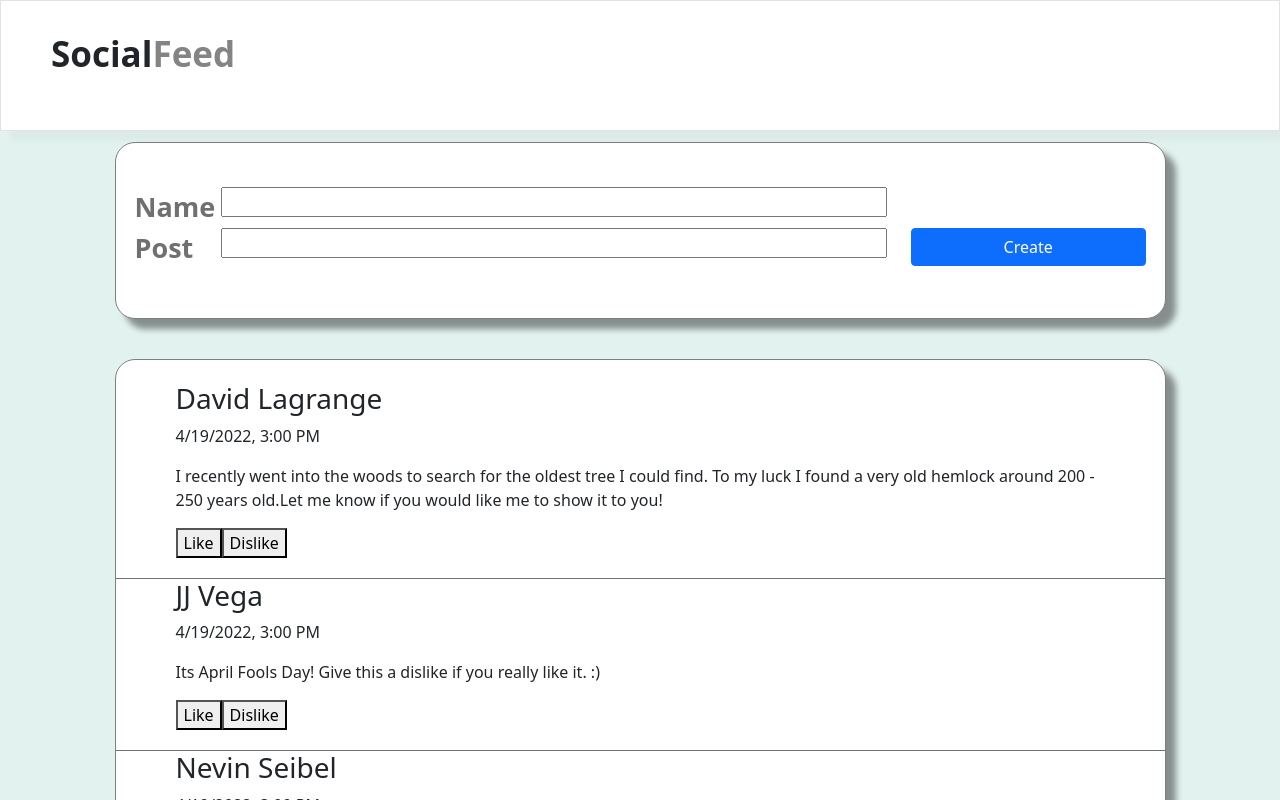
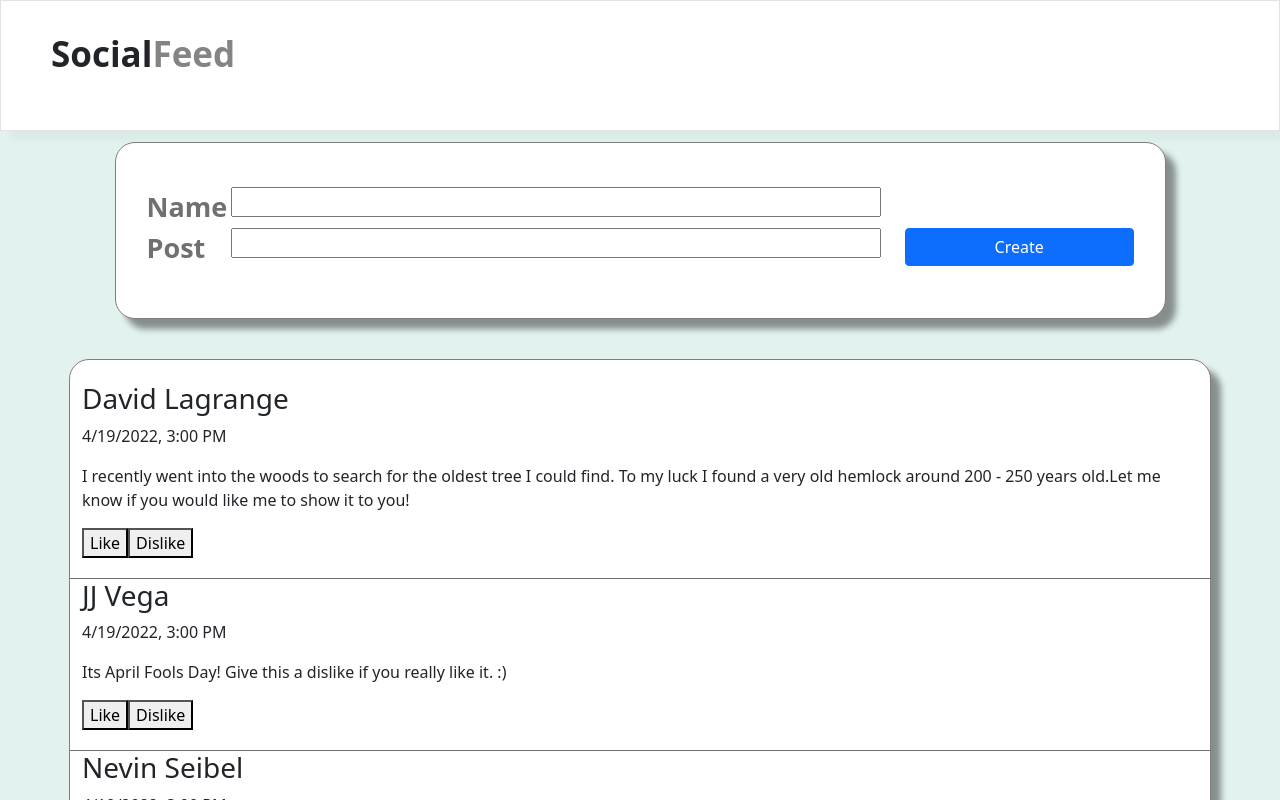
Before and after one commit to joerybarczyk/react-social-feed, a React (Create React App) app: page / in a window 1280 px wide. Shown: the top 800 px of the page. Built offline with nearby package versions, Linux system fonts and the light colour scheme; the HTML template or start-up script is replaced by a standard one.

Commit message:
Create samplePosts.json for holding sample data + Add react-bootstrap grid components to CreatePost component + Refactor setStatusLiked and setStatusDisliked to setStatus in Post component (BUG: setStatus changes post status to previous state instead of current)

```diff
--- a/src/App.js
+++ b/src/App.js
@@ -1,23 +1,19 @@
+import React, { useState } from 'react';
 import NavBar from './components/NavBar/NavBar';
 import DisplayPosts from './components/DisplayPosts/DisplayPosts';
 import CreatePost from './components/CreatePost/CreatePost';
+import './App.css';
 
-import './App.css';
-import React, { useState } from 'react';
+
 function App() {
 
-  const samplePosts = [
-    {author: "David Lagrange", message: "I recently went into the woods to search for the oldest tree I could find. To my luck I found a very old hemlock around 200 - 250 years old.Let me know if you would like me to show it to you!", status: null, date: "4/19/2022, 3:00 PM"},
-    {author: "JJ Vega", message: "Its April Fools Day! Give this a dislike if you really like it. :)", status: null, date: "4/19/2022, 3:00 PM"},
-    {author: "Nevin Seibel", message: "My Rubik's cube is fully charged and ready for battle. Right after I eat my meal that has appeared from the magical hand from behind my curtain", status: null, date: "4/19/2022, 3:00 PM"}
-  ]
+  const samplePosts = require('./samplePosts.json');
 
   const [posts, setPosts] = useState(samplePosts)
 
   const addNewPost = function(post) {
     let tempPosts = [post, ...posts]
     setPosts(tempPosts)
-    console.log(posts.map(x => JSON.stringify(x)))
   }
 
   const updatePost = function(postIndex, updatedPost) {
--- a/src/components/CreatePost/CreatePost.jsx
+++ b/src/components/CreatePost/CreatePost.jsx
@@ -1,10 +1,10 @@
-import React, { useState } from 'react';
-import './CreatePost.css'
+import React, { useState } from "react";
+import { Container, Row, Col } from "react-bootstrap";
+import "./CreatePost.css";
 
 function CreatePost(props) {
-
-    const [postAuthor, setPostAuthor] = useState('');
-    const [postMessage, setPostMessage] = useState('');
+  const [postAuthor, setPostAuthor] = useState("");
+  const [postMessage, setPostMessage] = useState("");
 
   const handleSubmit = (event) => {
     event.preventDefault();
@@ -12,33 +12,45 @@ function CreatePost(props) {
       author: postAuthor,
       message: postMessage,
       status: null,
-            date: new Date().toLocaleString()
-        }
-        console.log(`Post from handleSubmit in CreatePost: ${JSON.stringify(newPost)}`)
-        props.addNewPost(newPost)
-    }
+      date: new Date().toLocaleString(),
+    };
+    console.log(
+      `Post from handleSubmit in CreatePost: ${JSON.stringify(newPost)}`
+    );
+    props.addNewPost(newPost);
+  };
 
   return (
     <form className="form-body" onSubmit={handleSubmit}>
-            <div className='row'>
-                <div className='col-1'>
-                    <label className='form__label secondary-color'>Name</label>
-                </div>
-                <div className='col-8'>
-                    <input type="text" onChange={(event) => setPostAuthor(event.target.value)}/>
-                </div>
-            </div>
-            <div className='row'>
-                <div className='col-1'>
-                    <label className='form__label'>Post</label>
-                </div>
-                <div className='col-8'>
-                    <input type="text" onChange={(event) => setPostMessage(event.target.value)}/>
-                </div>
-                <div className='col'>
-                    <button className='btn btn-primary create' type="submit">Create</button>
-                </div>
-            </div>
+      <Container>
+        <Row>
+          <Col md={1}>
+            <label className="form__label secondary-color">Name</label>
+          </Col>
+          <Col md={8}>
+            <input
+              type="text"
+              onChange={(event) => setPostAuthor(event.target.value)}
+            />
+          </Col>
+        </Row>
+        <Row>
+          <Col md={1}>
+            <label className="form__label">Post</label>
+          </Col>
+          <Col md={8}>
+            <input
+              type="text"
+              onChange={(event) => setPostMessage(event.target.value)}
+            />
+          </Col>
+          <Col>
+            <button className="btn btn-primary create" type="submit">
+              Create
+            </button>
+          </Col>
+        </Row>
+      </Container>
     </form>
   );
 }
--- a/src/components/DisplayPosts/DisplayPosts.jsx
+++ b/src/components/DisplayPosts/DisplayPosts.jsx
@@ -1,14 +1,14 @@
-import Post from '../Post/Post';
+import Post from "../Post/Post";
 
 function DisplayPosts(props) {
   return (
     <div>
       {props.posts.map((post, index) => {
         return (
-                    <div>
-                        <Post updatePost={props.updatePost} postIndex={index} post={post} />
+          <div key={index}>
+            <Post updatePost={props.updatePost} postId={index} post={post} />
           </div>
-                )
+        );
       })}
     </div>
   );
--- a/src/components/Post/Post.jsx
+++ b/src/components/Post/Post.jsx
@@ -1,61 +1,50 @@
-import './Post.css'
+import React, { useState, useEffect } from "react";
+import { Container, Row, Col } from "react-bootstrap";
+import "./Post.css";
 
 function Post(props) {
-
-    const setStatusLiked = () => {
-        if (props.post.status === "liked") {
-            props.updatePost(
-                props.postIndex,
-                {
+  function updateStatus(status) {
+    const tempPost = {
       author: props.post.author,
       message: props.post.message,
+      status: status,
       date: props.post.date,
-                status: null
-            });
-        } else {
-            props.updatePost(
-                props.postIndex,
-                {
-                author: props.post.author,
-                message: props.post.message,
-                date: props.post.date,
-                status: "liked"
-            });
-        }
+    };
+    props.updatePost(props.postId, tempPost);
   }
 
-    const setStatusDisliked = () => {
-        if (props.post.status === "disliked") {
-            props.updatePost(
-                props.postIndex,
-                {
-                author: props.post.author,
-                message: props.post.message,
-                date: props.post.date,
-                status: null
-            });
+  function setStatus(status) {
+    return () => {
+      if (props.post.status === status) {
+        updateStatus(null);
       } else {
-            props.updatePost(
-                props.postIndex,
-                {
-                author: props.post.author,
-                message: props.post.message,
-                date: props.post.date,
-                status: "disliked"
-            });
+        updateStatus(status);
       }
+    };
   }
 
   return (
-        <div className='body'>
+    <Container className="body">
       <h3>{props.post.author}</h3>
       <span>
         <p>{props.post.date}</p>
       </span>
       <p>{props.post.message}</p>
-            <button className={props.post.status !== "liked" ? "button" : "button--liked"} onClick={setStatusLiked}>Like</button>
-            <button className={props.post.status !== "disliked" ? "button" : "button--disliked"} onClick={setStatusDisliked}>Dislike</button>
-        </div>
+      <button
+        className={props.post.status !== "liked" ? "button" : "button--liked"}
+        onClick={setStatus("liked")}
+      >
+        Like
+      </button>
+      <button
+        className={
+          props.post.status !== "disliked" ? "button" : "button--disliked"
+        }
+        onClick={setStatus("disliked")}
+      >
+        Dislike
+      </button>
+    </Container>
   );
 }
 
--- /dev/null
+++ b/src/samplePosts.json
@@ -0,0 +1,20 @@
+[
+    {
+        "author": "David Lagrange",
+        "message": "I recently went into the woods to search for the oldest tree I could find. To my luck I found a very old hemlock around 200 - 250 years old.Let me know if you would like me to show it to you!",
+        "status": null,
+        "date": "4/19/2022, 3:00 PM"
+    },
+    {
+        "author": "JJ Vega",
+        "message": "Its April Fools Day! Give this a dislike if you really like it. :)",
+        "status": null,
+        "date": "4/19/2022, 3:00 PM"
+    },
+    {
+        "author": "Nevin Seibel",
+        "message": "My Rubik's cube is fully charged and ready for battle. Right after I eat my meal that has appeared from the magical hand from behind my curtain",
+        "status": null,
+        "date": "4/19/2022, 3:00 PM"
+    }
+]
```
Lines whose indentation alone changed are shown as unchanged.
